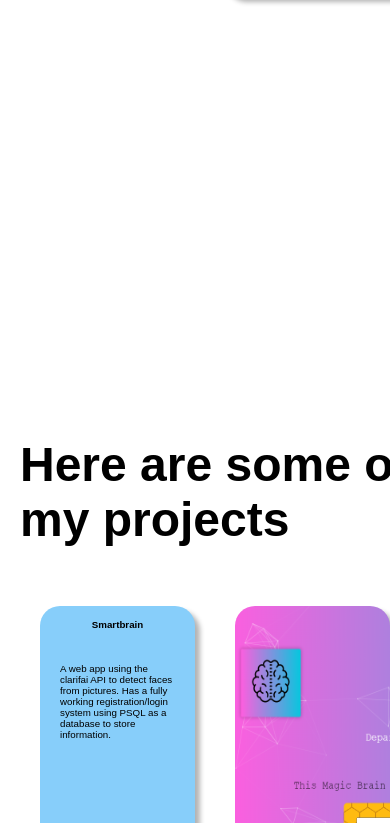
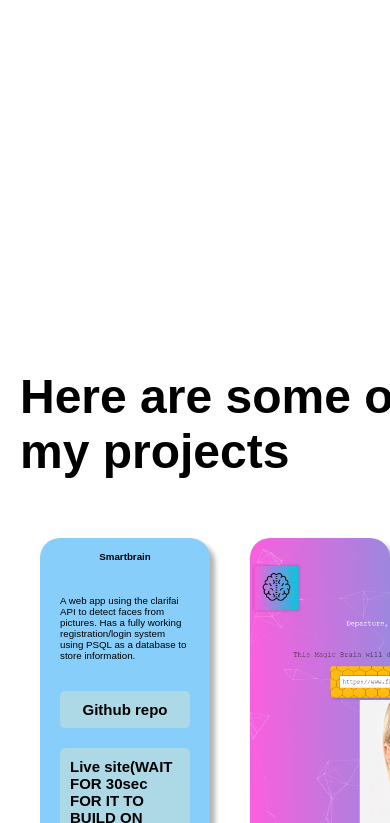
Before and after one commit to Ville34/Ville-Portfolio, a React app: page / in a window 390 px wide. Shown: the part 1177-2000 px from the top of the page. Built offline with nearby package versions, Linux system fonts and the light colour scheme; some packages are replaced by stand-ins of ours.

Commit message:
Tweaked things to make the site work better on phones

```diff
--- a/src/Components/Home/Home.js
+++ b/src/Components/Home/Home.js
@@ -7,8 +7,8 @@ import Contact from "../Contact/Contact";
 class Home extends Component {
 	render() {
 		return(
-			<div href="#top"className='main'>
-				<div id="top"className='header'>
+			<div className='main'>
+				<div id="home"className='header'>
 					<h1 className="title">
 						<span>H</span>
 						<span>e</span>
--- a/src/Components/Projects/Projects.js
+++ b/src/Components/Projects/Projects.js
@@ -14,9 +14,10 @@ class Projects extends Component {
 						</div>
 						<div className='card-text'>
 							<p className='project-text'>A web app using the clarifai API to detect faces from pictures. Has a fully working registration/login system using PSQL as a database to store information.</p>
-							<a className="project-link" href='https://github.com/Ville34/smartbrain'>Github repo</a>
-							<a className="project-link" href='https://smartbrain-vs.herokuapp.com/'>Live site(WAIT FOR 30sec FOR IT TO BUILD ON HEROKU)</a>
-
+							<div className='links'>
+								<a className="project-link" href='https://github.com/Ville34/smartbrain'>Github repo</a>
+								<a className="project-link" href='https://smartbrain-vs.herokuapp.com/'>Live site(WAIT FOR 30sec FOR IT TO BUILD ON HEROKU)</a>
+							</div>
 						</div>
 					</div>
 					<div className='project-card image'>
--- a/src/Components/Projects/projects.css
+++ b/src/Components/Projects/projects.css
@@ -5,11 +5,12 @@
 
   .project-card{
     background-color: lightskyblue;
+
+
+    width: 100%;
     max-width: 1000px;
-    aspect-ratio: 1;
-    width: 50%;
-    display: flex;
-    justify-content: center;
+    height: auto;
+
     border-radius: 20px;
     margin: 20px;
     font-size: 2.5vmin;
@@ -34,29 +35,42 @@
 
   }
 
-  .project-text{
-    padding-bottom: 150px;
+  .card-text {
+    height: 75%;
+    display: flex;
+    flex-direction: column;
+    justify-content: space-between;
   }
+
 
   .card-text a {
     display: flex;
-    justify-content: center;
-    align-self: flex-end;
+    width: 100%;
     padding: 10px;
-    margin: 20px;
+    margin: 10px;
+
+
   }
+  .links{
+    display: flex;
+    flex-direction: column;
+    justify-content: flex-end;
+    align-items: center;
 
+    margin: 0 30px;
+
+  }
 
 
   .project-link{
     display: flex;
-    margin: 10px;
+
     font-size: 15px;
     text-decoration: none;
     font-weight: bold;
     color: black;
     justify-content: center;
-    align-self:auto;
+
     background-color: lightblue;
 
     border-radius: 5px;
@@ -66,5 +80,7 @@
 
   .image{
     background-image: url(./smartbrain.png);
-    background-size: 500px 500px;
+    aspect-ratio: 1;
+    background-repeat: no-repeat;
+    background-size: cover;
   }
--- a/src/Main.js
+++ b/src/Main.js
@@ -10,6 +10,7 @@ class Main extends Component {
 	render() {
 		return(
 			<div>
+				<div className='navbar'>
 					<nav>
 
 						<ul className="navigation">
@@ -22,6 +23,7 @@ class Main extends Component {
 							</div>
 						</ul>
 					</nav>
+				</div>
 					<Home />
 
 				</div>
--- a/src/index.css
+++ b/src/index.css
@@ -31,6 +31,11 @@ html {
     color: cyan;
     transition: 500ms;
   }
+  .navbar{
+    position: fixed;
+    width: 100%;
+    border-bottom: solid 1px black;
+  }
 
   ul.navigation {
     background-color: white;
@@ -38,7 +43,7 @@ html {
     height: 100%;
     list-style: none;
     display:flex;
-    position: sticky;
+
     top: 0;
     z-index: 2;
 
```
Lines whose indentation alone changed are shown as unchanged.
